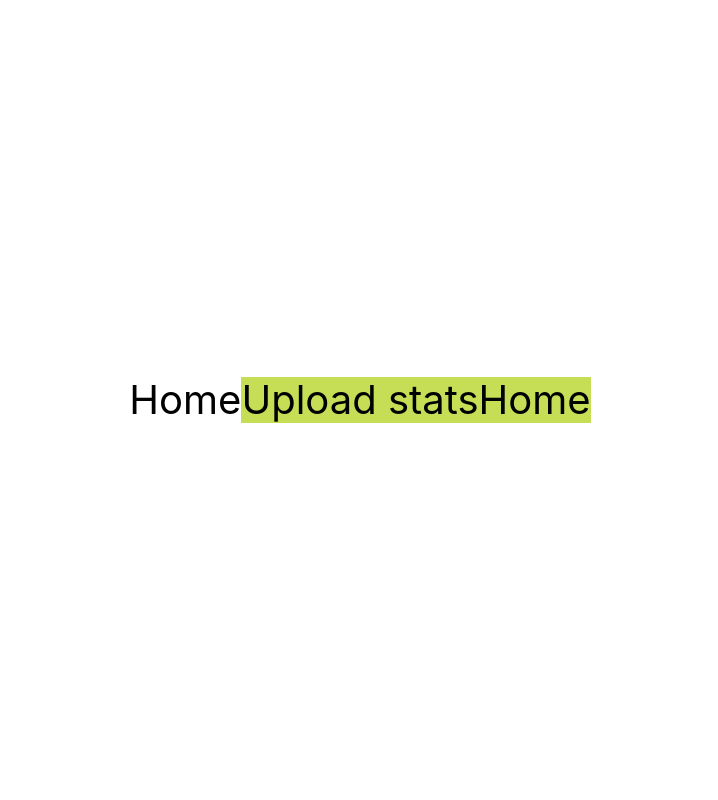
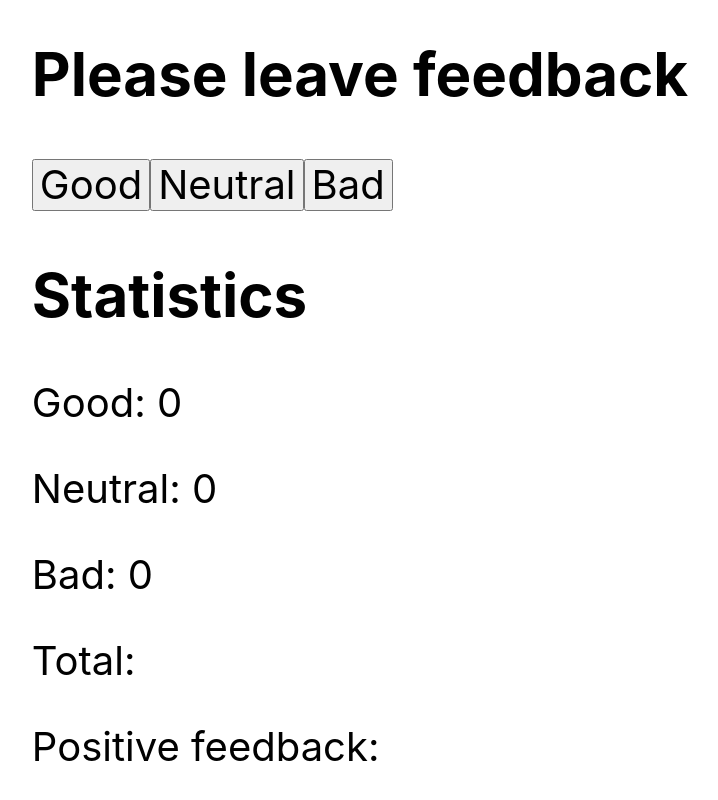
Before and after one commit to aspirantmpm/goit-react-hw-02-feedback, a React (Create React App) app: page / in a window 1280 px wide. Shown: the top 800 px of the page, without its empty margins (280-998 px from the left). Built offline with nearby package versions, Linux system fonts and the light colour scheme.

Commit message:
counters

```diff
--- a/src/components/App.jsx
+++ b/src/components/App.jsx
@@ -8,6 +8,11 @@ export class App extends Component {
     neutral: 0,
     bad: 0,
   };
+
+  onChange = goodId => {
+    console.log(goodId)
+  };
+
   render() {
     return (
       <div
@@ -20,9 +25,13 @@ export class App extends Component {
           color: '#010101',
         }}
       >
-        Home
         <GlobalStyle />
-        <Statistics title="Upload stats" />
+        <Statistics
+          itemGood={this.state.good}
+          itemNeutral={this.state.neutral}
+          itemBad={this.state.bad}
+          onChange={this.onChange}
+        />
       </div>
     );
   }
--- /dev/null
+++ b/src/components/Good.jsx
@@ -0,0 +1,3 @@
+// export const addGood = (goodItem) => {
+
+// }
--- a/src/components/Statistics.jsx
+++ b/src/components/Statistics.jsx
@@ -1,7 +1,19 @@
-export const Statistics = ({ title }) => {
-    return <div style={{ backgroundColor: getRandomHexColor() }}>{ title }Home</div>;
+// import {GoodCounter} from './Good'
+
+export const Statistics = ({ itemGood, itemNeutral, itemBad, onChange }) => {
+  return (
+    <div>
+      <h2> Please leave feedback</h2>
+      {/* <GoodCounter /> */}
+      <button onClick={() => onChange((itemGood += 1))}>Good</button>
+      <button onClick={() => onChange((itemNeutral += 1))}>Neutral</button>
+      <button onClick={() => onChange((itemBad += 1))}>Bad</button>
+      <h2>Statistics</h2>
+          <p>Good: { itemGood }</p>
+          <p>Neutral: { itemNeutral }</p>
+          <p>Bad: { itemBad }</p>
+      <p>Total:</p>
+      <p>Positive feedback:</p>
+    </div>
+  );
 };
-
-function getRandomHexColor() {
-  return `#${Math.floor(Math.random() * 16777215).toString(16)}`;
-}
```
